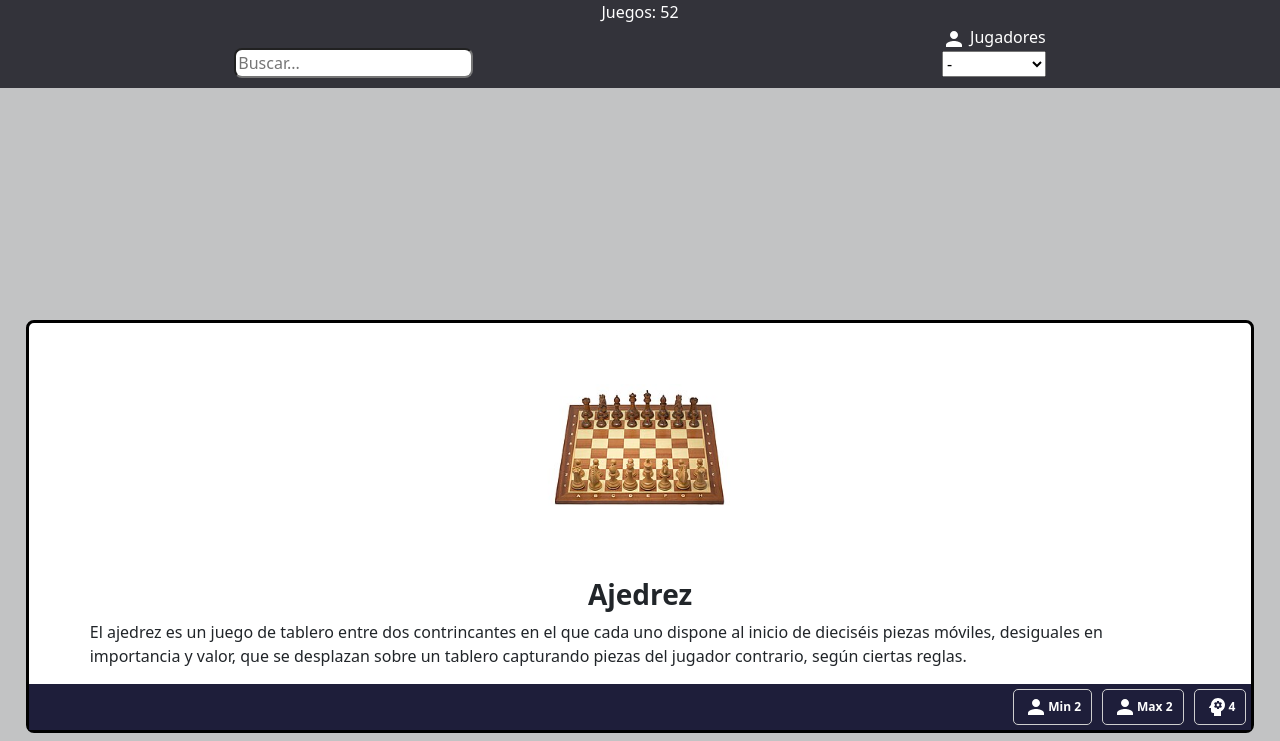
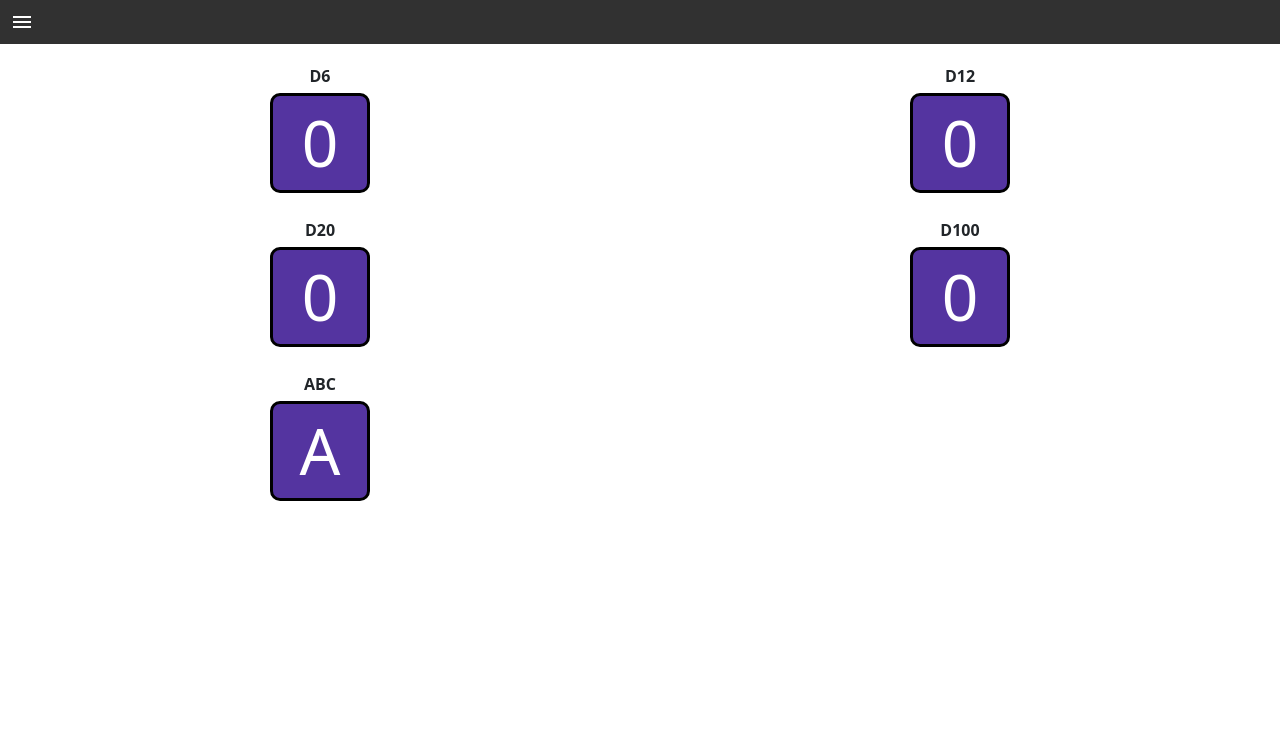
Before and after one commit to Magux14/boardgames, a React (Vite) app: page /dice in a window 1280 px wide. Shown: the top 741 px of the page. Built offline with nearby package versions, Linux system fonts and the light colour scheme.

Commit message:
feat: menú y dados

```diff
--- /dev/null
+++ b/src/Router.jsx
@@ -0,0 +1,18 @@
+import React from 'react'
+import { BrowserRouter, Route, Routes } from 'react-router-dom'
+import { GameListPage } from './pages/GameListPage'
+import { DicePage } from './pages/DicePage'
+
+
+export const RouterManagement = () => {
+    return (
+        <div id="main-container">
+            <BrowserRouter>
+                <Routes>
+                    <Route path="/" element={<GameListPage />} />
+                    <Route path="/dice" element={<DicePage />} />
+                </Routes>
+            </BrowserRouter>
+        </div>
+    )
+}
--- /dev/null
+++ b/src/components/dice/Dice.css
@@ -0,0 +1,44 @@
+.dice-container {
+    display: flex;
+    align-items: center;
+    flex-direction: column;
+    margin-bottom: 20px;
+
+    label {
+        font-weight: bold;
+    }
+
+    .dice {
+        display: flex;
+        font-size: 4em;
+        justify-content: center;
+        align-items: center;
+        color: white;
+        border: 3px solid black;
+        background: rgb(84, 52, 160);
+        border-radius: 10px;
+        width: 100px;
+        height: 100px;
+        margin: 5px;
+    }
+
+    .dice.animate {
+        transition: transform 1s ease, background-color 1s ease;
+        animation: colorAndSize 0.3s forwards;
+    }
+}
+
+@keyframes colorAndSize {
+    0% {
+        transform: scale(1);
+        background: rgb(125, 94, 199);
+    }
+
+    50% {
+        transform: scale(1.1);
+    }
+
+    100% {
+        background: rgb(125, 94, 199);
+    }
+}
--- /dev/null
+++ b/src/components/dice/Dice.jsx
@@ -0,0 +1,33 @@
+import React, { useEffect, useState } from 'react'
+import './Dice.css'
+
+export const Dice = ({ initialDiceNumbers, diceName }) => {
+
+    const [diceNumbers] = useState(initialDiceNumbers || {
+        min: 1,
+        max: 6
+    });
+    const [num, setNum] = useState(0);
+    const [isAnimating, setIsAnimating] = useState(false);
+    const getRandomNum = () => {
+        const min = Math.ceil(diceNumbers.min);
+        const max = Math.floor(diceNumbers.max);
+        setNum(Math.floor(Math.random() * (max - min + 1) + min));
+    }
+
+    useEffect(() => {
+        setIsAnimating(true);
+        setTimeout(() => {
+            setIsAnimating(false);
+        }, 200);
+    }, [num]);
+
+    return (
+        <div className='dice-container'>
+            <label>{diceName}</label>
+            <div className={`dice ${isAnimating ? 'animate' : ''}`} onClick={() => getRandomNum()}>
+                {num}
+            </div>
+        </div>
+    )
+}
--- /dev/null
+++ b/src/components/dice/DiceCharacter.jsx
@@ -0,0 +1,30 @@
+import React, { useEffect, useState } from 'react'
+import './Dice.css'
+
+export const DiceCharacter = ({ diceName }) => {
+
+    const [character, setCharacter] = useState('A');
+    const [isAnimating, setIsAnimating] = useState(false);
+
+    const getRandomCharacter = () => {
+        const letras = 'abcdefghijklmnñopqrstuvwxyz';
+        const index = Math.floor(Math.random() * letras.length);
+        setCharacter(letras[index].toUpperCase());
+    }
+
+    useEffect(() => {
+        setIsAnimating(true);
+        setTimeout(() => {
+            setIsAnimating(false);
+        }, 200);
+    }, [character]);
+
+    return (
+        <div className='dice-container'>
+            <label>{diceName}</label>
+            <div className={`dice ${isAnimating ? 'animate' : ''}`} onClick={() => getRandomCharacter()}>
+                {character}
+            </div>
+        </div>
+    )
+}
--- /dev/null
+++ b/src/components/header/Header.css
@@ -0,0 +1,72 @@
+#header-container {
+    display: flex;
+    background: var(--header-background-color);
+    position: fixed;
+    width: 100%;
+    color: white;
+    padding: 10px;
+    margin-top: -44px;
+
+}
+
+#side-menu-container {
+    position: relative;
+
+    .menu-title {
+        display: flex;
+        justify-content: center;
+        padding: 10px
+    }
+
+    .sidebar {
+        width: 250px;
+        height: 100vh;
+        background-color: #333;
+        color: #fff;
+        position: fixed;
+        top: 0;
+        left: -250px;
+        transition: left 0.3s ease;
+        z-index: 2;
+    }
+
+    .sidebar.open {
+        left: 0;
+    }
+
+    .sidebar ul {
+        list-style: none;
+        display: flex;
+        flex-direction: column;
+        padding-left: 0;
+    }
+
+    .sidebar ul li {
+        padding: 10px;
+        border-bottom: 1px solid rgb(116, 116, 116);
+        display: flex;
+        justify-content: space-between;
+
+        &:active {
+            background: rgb(100, 100, 100);
+        }
+    }
+
+    .overlay {
+        position: fixed;
+        top: 0;
+        left: 0;
+        width: 100vw;
+        height: 100vh;
+        background-color: rgba(0, 0, 0, 0.5);
+        opacity: 0;
+        pointer-events: none;
+        transition: opacity 0.3s ease;
+        z-index: 1;
+    }
+
+    .overlay.active {
+        opacity: 1;
+        pointer-events: auto;
+    }
+}
--- /dev/null
+++ b/src/components/header/Header.jsx
@@ -0,0 +1,47 @@
+import React, { useState } from 'react';
+import './Header.css';
+import MenuIcon from '@mui/icons-material/Menu';
+import ChecklistIcon from '@mui/icons-material/Checklist';
+import CasinoIcon from '@mui/icons-material/Casino';
+import { useNavigate } from "react-router-dom";
+
+export const Header = () => {
+
+    const [isOpen, setIsOpen] = useState(false);
+    const navigate = useNavigate();
+
+    const toggleMenu = () => {
+        setIsOpen(!isOpen);
+    };
+
+    const goTo = (path) => {
+        setTimeout(() => {
+            navigate(path);
+        }, 100);
+    }
+
+    return (
+        <>
+            <div id="header-container">
+                <MenuIcon onClick={toggleMenu} />
+            </div>
+
+            <div id="side-menu-container">
+                <div className={`sidebar ${isOpen ? 'open' : ''}`}>
+                    <div className='menu-title'>
+                        <h2>Menú</h2>
+                    </div>
+                    <ul>
+                        <li onClick={() => goTo('/')}>
+                            <span>Lista de juegos</span> <ChecklistIcon />
+                        </li>
+                        <li onClick={() => goTo('/dice')}>
+                            <span>Dados</span> <CasinoIcon />
+                        </li>
+                    </ul>
+                </div>
+                <div className={`overlay ${isOpen ? 'active' : ''}`} onClick={toggleMenu}></div>
+            </div>
+        </>
+    )
+}
--- a/src/main.jsx
+++ b/src/main.jsx
@@ -1,8 +1,7 @@
 import React from 'react'
 import ReactDOM from 'react-dom/client'
-import { BrowserRouter } from 'react-router-dom'
-import { GameListPage } from './pages/GameListPage'
 import './styles.css'
+import { RouterManagement } from './Router'
 
 const logExtraData = () => {
   const text = `⠀⠀⠀⠀⠀⠀⠀⠀⠀⠀⠀⠀⡀⠀⠀⠀⠀⠀⠀⠀⠀⠀⠀⠀⠀⠀⠀⠀⠀⠀⠀⠀⠀⠀⠀⠀⠀⠀⠀⠀⠀⠀⠀⠀⠀⠀⠀⠀⠀⠀⠀⠀⠀⠀⠀⠀⠀⠀⠀⠀⠀⠀
@@ -46,8 +45,8 @@ logExtraData();
 
 ReactDOM.createRoot(document.getElementById('root')).render(
   <React.StrictMode>
-    <BrowserRouter>
-      <GameListPage />
-    </BrowserRouter>
+    <>
+      <RouterManagement />
+    </>
   </React.StrictMode>,
 )
--- /dev/null
+++ b/src/pages/DicePage.css
@@ -0,0 +1,9 @@
+#dices-container {
+    padding-top: 20px;
+    display: flex;
+    flex-wrap: wrap;
+
+    .dice-container {
+        flex: 0 0 50%;
+    }
+}
--- /dev/null
+++ b/src/pages/DicePage.jsx
@@ -0,0 +1,20 @@
+import React from 'react'
+import { Header } from './../components/header/Header'
+import { Dice } from '../components/dice/Dice'
+import { DiceCharacter } from '../components/dice/DiceCharacter'
+import './DicePage.css'
+
+export const DicePage = () => {
+    return (
+        <>
+            <Header />
+            <div id="dices-container">
+                <Dice diceName="D6" initialDiceNumbers={{ min: 1, max: 6 }} />
+                <Dice diceName="D12" initialDiceNumbers={{ min: 2, max: 12 }} />
+                <Dice diceName="D20" initialDiceNumbers={{ min: 1, max: 20 }} />
+                <Dice diceName="D100" initialDiceNumbers={{ min: 1, max: 100 }} />
+                <DiceCharacter diceName="ABC" />
+            </div>
+        </>
+    )
+}
--- a/src/pages/GameListPage.css
+++ b/src/pages/GameListPage.css
@@ -11,8 +11,8 @@
         align-items: center;
         position: fixed;
         width: 100%;
-        top: 0;
-        background: rgb(51, 51, 58);
+        font-size: 12px;
+        background: var(--header-background-color);
         color: white;
         padding-bottom: 10px;
 
@@ -42,11 +42,10 @@
 
     .list-container {
         display: flex;
-        margin-top: 20%;
         flex-direction: column;
         justify-content: center;
         padding: 2%;
-        padding-top: 5%;
+        padding-top: 20%;
 
         .game {
             box-sizing: border-box;
--- a/src/pages/GameListPage.jsx
+++ b/src/pages/GameListPage.jsx
@@ -4,6 +4,9 @@ import PersonIcon from '@mui/icons-material/Person';
 import TranslateIcon from '@mui/icons-material/Translate';
 import PsychologyIcon from '@mui/icons-material/Psychology';
 import { lstGames } from '../../data/game-data';
+import { Header } from './../components/header/Header'
+import SearchIcon from '@mui/icons-material/Search';
+import FilterAltIcon from '@mui/icons-material/FilterAlt';
 
 export const GameListPage = () => {
 
@@ -47,17 +50,15 @@ export const GameListPage = () => {
     }, [filters])
 
     return (
+        <>
+            <Header />
             <div id='main-container'>
                 <div id="filter-container">
-                <div className='general-info'>
-                    Juegos: {lstFilteredItems.length}
-                </div>
-
                     <div id="input-container">
 
                         <div className="select">
                             <label>
-                            <br />
+                                <SearchIcon /> Nombre
                             </label>
                             <input
                                 type="text"
@@ -85,6 +86,11 @@ export const GameListPage = () => {
                                 <option value="9">9</option>
                                 <option value="10">10</option>
                             </select>
+                        </div>
+                        <div className="select">
+                            <label>
+                                <FilterAltIcon /> {lstFilteredItems.length}
+                            </label>
                         </div>
                     </div>
                 </div>
@@ -119,5 +125,6 @@ export const GameListPage = () => {
                         </div>)}
                 </div>
             </div>
+        </>
     )
 }
--- a/src/styles.css
+++ b/src/styles.css
@@ -6,6 +6,7 @@ html,
 body,
 #root {
     height: 100%;
+    --header-background-color: rgb(49, 49, 49);
 }
 
 body {
@@ -41,3 +42,13 @@ img {
     -webkit-user-select: none;
     -ms-user-select: none;
 }
+
+#main-container {
+    margin-top: 44px;
+    background: white;
+}
+
+a {
+    text-decoration: none;
+    color: white;
+}
```
Also changed, not shown: 5 other files (tests, documents, lock files or other folders). Lines whose indentation alone changed are shown as unchanged.
